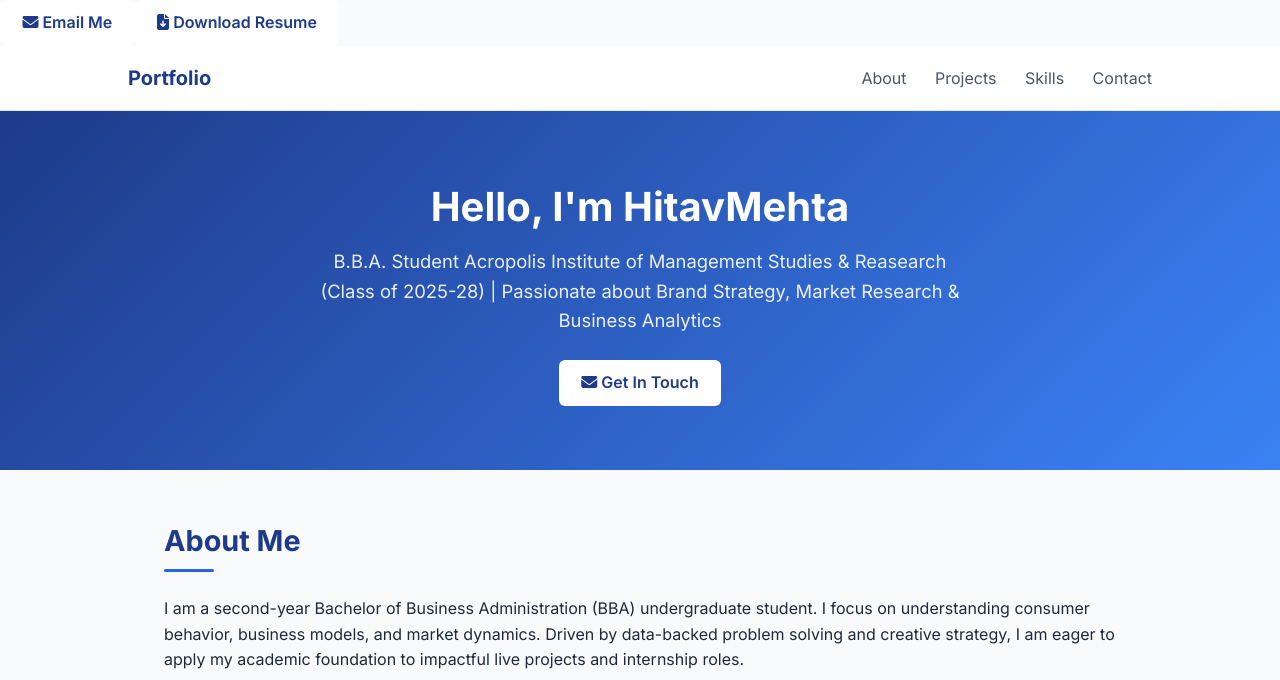
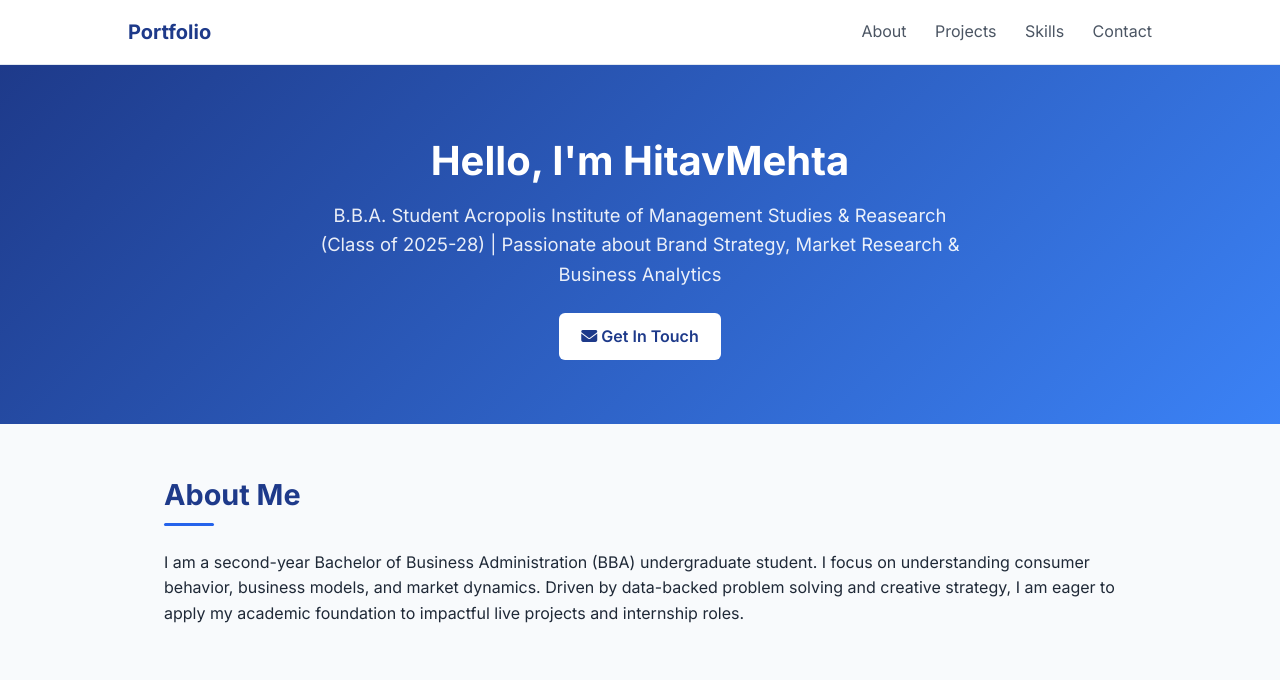
Before and after one commit to hitavmehta007-hub/hitavmehta007.github.io, a plain HTML site: page index.html in a window 1280 px wide. Shown: the top 680 px of the page. Drawn offline with Linux system fonts and the light colour scheme.

Commit message:
Update index.html

```diff
--- a/index.html
+++ b/index.html
@@ -1,7 +1,4 @@
-<a href="mailto:hitav.mehta007@gmail.com" class="btn">
-    <i class="fas fa-envelope"></i> Email Me
-</a><a href="resume.pdf" class="btn" download>
-    <i class="fas fa-file-download"></i> Download Resume
+
 </a><!DOCTYPE html>
 <html lang="en">
 <head>
```
